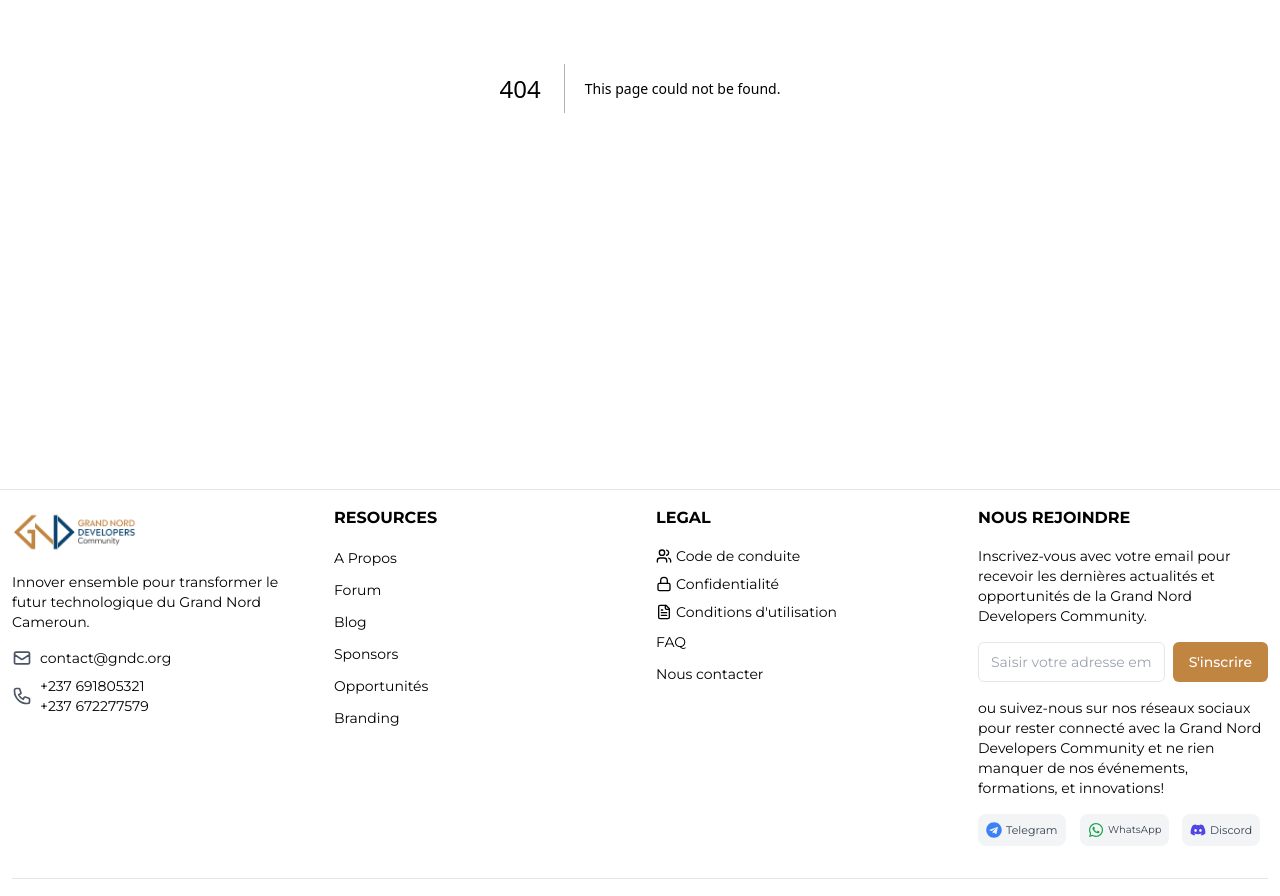
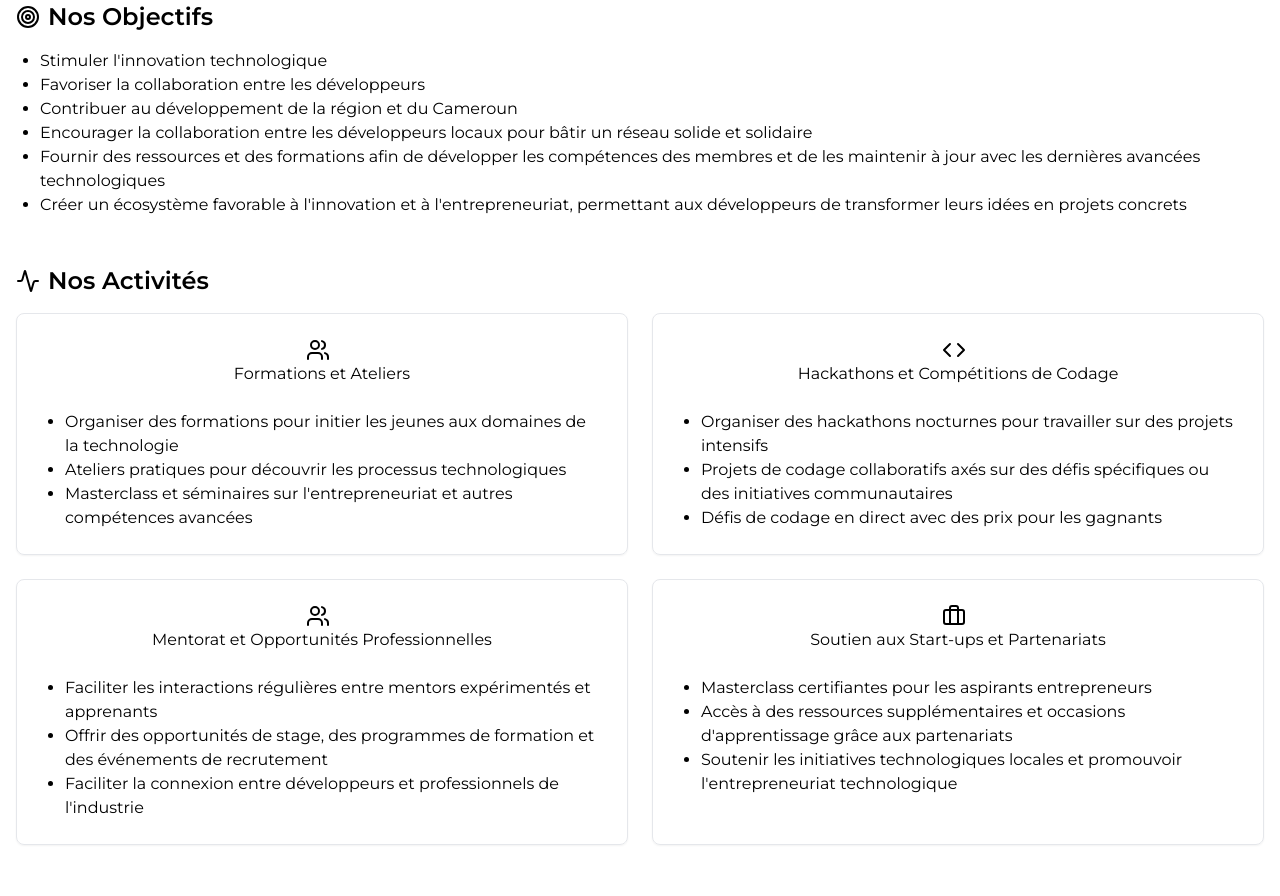
Before and after one commit to Grand-Nord-Developpers-Community/website, a Next.js app: page /about in a window 1280 px wide. Before the commit this address had no page. Shown: the part 380-1276 px from the top of the page. Built offline with nearby package versions, Linux system fonts and the light colour scheme.

Commit message:
Implement AboutUs Page

```diff
--- /dev/null
+++ b/app/about/page.tsx
@@ -0,0 +1,122 @@
+import React from 'react';
+import { Card, CardHeader, CardContent } from '@/components/ui/card';
+import { Code, Users, Target, Activity, Briefcase, PhoneCall } from 'lucide-react';
+import { Button } from "@/components/ui/button";
+import Link from "next/link";
+
+
+const AboutUs = () => {
+  return (
+    <div className="container mx-auto px-4 py-8">
+      <h1 className="text-4xl font-bold mb-8 text-center">Grand Nord Developers Community (GNDC)</h1>
+
+      <section className="mb-12">
+        <h2 className="text-2xl font-semibold mb-4 flex items-center">
+          <Code className="mr-2" /> Description
+        </h2>
+        <p className="mb-4">
+          Grand Nord Developers Community (GNDC) est une communauté dynamique et passionnée de développeurs basée dans le Grand Nord du Cameroun. Cette communauté est composée de développeurs, ingénieurs et passionnés de technologie qui partagent une vision commune de l&apos;avenir technologique de leur région.
+        </p>
+        <p>Notre devise : Nous contribuons au développement technologique du Grand Nord Cameroun</p>
+      </section>
+
+      <section className="mb-12">
+        <h2 className="text-2xl font-semibold mb-4 flex items-center">
+          <Target className="mr-2" /> Nos Objectifs
+        </h2>
+        <ul className="list-disc pl-6">
+          <li>Stimuler l&apos;innovation technologique</li>
+          <li>Favoriser la collaboration entre les développeurs</li>
+          <li>Contribuer au développement de la région et du Cameroun</li>
+          <li>Encourager la collaboration entre les développeurs locaux pour bâtir un réseau solide et solidaire</li>
+          <li>Fournir des ressources et des formations afin de développer les compétences des membres et de les maintenir à jour avec les dernières avancées technologiques</li>
+          <li>Créer un écosystème favorable à l&apos;innovation et à l&apos;entrepreneuriat, permettant aux développeurs de transformer leurs idées en projets concrets</li>
+        </ul>
+      </section>
+
+      <section className="mb-12">
+        <h2 className="text-2xl font-semibold mb-4 flex items-center">
+          <Activity className="mr-2" /> Nos Activités
+        </h2>
+        <div className="grid grid-cols-1 md:grid-cols-2 gap-6">
+          <Card>
+            <CardHeader className="flex items-center">
+              <Users className="mr-2" /> Formations et Ateliers
+            </CardHeader>
+            <CardContent>
+              <ul className="list-disc pl-6">
+                <li>Organiser des formations pour initier les jeunes aux domaines de la technologie</li>
+                <li>Ateliers pratiques pour découvrir les processus technologiques</li>
+                <li>Masterclass et séminaires sur l&apos;entrepreneuriat et autres compétences avancées</li>
+              </ul>
+            </CardContent>
+          </Card>
+          <Card>
+            <CardHeader className="flex items-center">
+              <Code className="mr-2" /> Hackathons et Compétitions de Codage
+            </CardHeader>
+            <CardContent>
+              <ul className="list-disc pl-6">
+                <li>Organiser des hackathons nocturnes pour travailler sur des projets intensifs</li>
+                <li>Projets de codage collaboratifs axés sur des défis spécifiques ou des initiatives communautaires</li>
+                <li>Défis de codage en direct avec des prix pour les gagnants</li>
+              </ul>
+            </CardContent>
+          </Card>
+          <Card>
+            <CardHeader className="flex items-center">
+              <Users className="mr-2" /> Mentorat et Opportunités Professionnelles
+            </CardHeader>
+            <CardContent>
+              <ul className="list-disc pl-6">
+                <li>Faciliter les interactions régulières entre mentors expérimentés et apprenants</li>
+                <li>Offrir des opportunités de stage, des programmes de formation et des événements de recrutement</li>
+                <li>Faciliter la connexion entre développeurs et professionnels de l&apos;industrie</li>
+              </ul>
+            </CardContent>
+          </Card>
+          <Card>
+            <CardHeader className="flex items-center">
+              <Briefcase className="mr-2" /> Soutien aux Start-ups et Partenariats
+            </CardHeader>
+            <CardContent>
+              <ul className="list-disc pl-6">
+                <li>Masterclass certifiantes pour les aspirants entrepreneurs</li>
+                <li>Accès à des ressources supplémentaires et occasions d&apos;apprentissage grâce aux partenariats</li>
+                <li>Soutenir les initiatives technologiques locales et promouvoir l&apos;entrepreneuriat technologique</li>
+              </ul>
+            </CardContent>
+          </Card>
+        </div>
+      </section>
+
+      <section className="mb-12">
+        <h2 className="text-2xl font-semibold mb-4 flex items-center">
+          <Users className="mr-2" /> Pourquoi Rejoindre GNDC ?
+        </h2>
+        <ul className="list-disc pl-6">
+          <li>Possibilité de participer à des formations, des ateliers pratiques et des sessions de mentorat</li>
+          <li>Opportunités de collaboration et de partage de connaissances avec d&apos;autres développeurs passionnés</li>
+          <li>Accès à des ressources et à des opportunités de formation pour améliorer ses compétences techniques</li>
+          <li>Possibilités de développement professionnel et personnel à travers divers programmes et événements organisés par la communauté</li>
+        </ul>
+      </section>
+
+      <section className="mb-12">
+        <h2 className="text-2xl font-semibold mb-4 flex items-center">
+          <PhoneCall className="mr-2" /> Contactez-nous
+        </h2>
+        <p>Téléphone : +237 691805321 / +237 672277579</p>
+        <p>Email : contact@gndc.org</p>
+
+        <div className="mt-6 flex justify-center space-x-4">
+            <Button className="text-white" asChild>
+                <Link href="/contact"> Laissez un message</Link>
+             </Button>
+          </div>
+      </section>
+    </div>
+  );
+};
+
+export default AboutUs;
--- a/sections/common/Footer.tsx
+++ b/sections/common/Footer.tsx
@@ -44,7 +44,7 @@ function Footer() {
         <div>
           <h3 className="font-bold mb-4">RESOURCES</h3>
           <ul className="space-y-2">
-            <li><Link href="#" className="text-sm">A Propos</Link></li>
+            <li><Link href="/about" className="text-sm">A Propos</Link></li>
             <li><Link href="#" className="text-sm">Forum</Link></li>
             <li><Link href="#" className="text-sm">Blog</Link></li>
             <li><Link href="#" className="text-sm">Sponsors</Link></li>
```
